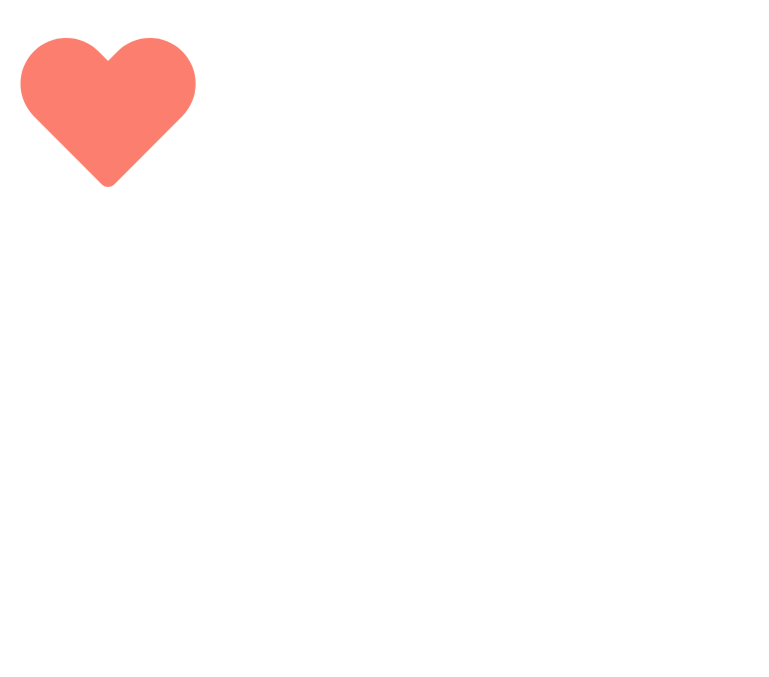
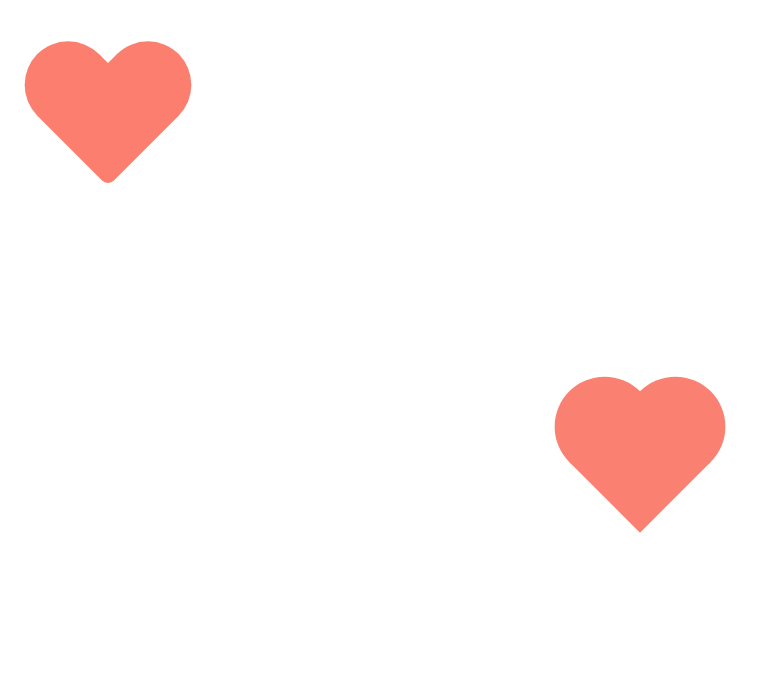
Before and after one commit to yulamz/-, a plain HTML site: page 动效开发1/属性案例体验/心跳/index.html in a window 1280 px wide. Shown: the whole page, without its empty margins (0-769 px from the left). Drawn offline with Linux system fonts and the light colour scheme.

Commit message:
feat: 新增心跳动画的实现方案

```diff
--- a/动效开发1/属性案例体验/心跳/index.html
+++ b/动效开发1/属性案例体验/心跳/index.html
@@ -8,6 +8,11 @@
   <link rel="stylesheet" href="style.css">
 </head>
 <body>
+  <!-- 方法1：在阿里巴巴图标矢量库找到♥图标也能实现一样功能 -->
   <svg t="1647568679946" class="icon" viewBox="0 0 1024 1024" version="1.1" xmlns="http://www.w3.org/2000/svg" p-id="2749" width="200" height="200"><path d="M512 896a42.666667 42.666667 0 0 1-30.293333-12.373333l-331.52-331.946667a224.426667 224.426667 0 0 1 0-315.733333 223.573333 223.573333 0 0 1 315.733333 0L512 282.026667l46.08-46.08a223.573333 223.573333 0 0 1 315.733333 0 224.426667 224.426667 0 0 1 0 315.733333l-331.52 331.946667A42.666667 42.666667 0 0 1 512 896z" p-id="2750" fill="#fb7e6e"></path></svg>
+  <!-- 方法2： -->
+  <div class='container'>
+    <div class='heart'></div>
+  </div>
 </body>
 </html>
--- a/动效开发1/属性案例体验/心跳/style.scss
+++ b/动效开发1/属性案例体验/心跳/style.scss
@@ -1,15 +1,75 @@
+// 方法1：用 svg 实现
 svg {
-  animation: heartbeat .6s infinite ease-in;
+  animation-name: heartBeat;
+  animation-duration: 1.5s;
+  animation-iteration-count: 2;
+  animation-delay: 3;
 }
 
-@keyframes heartbeat {
-  0% {
-    transform: scale(1);
+// 方法2
+.container {
+  margin: 100px auto;
+  padding: 100px;
+  position: relative;
+  transform: rotate(45deg);
+  width: 100px;
+}
+
+.circle {
+  background: salmon;
+  border-radius: 50%;
+  content: "";
+  height: 100px;
+  position: absolute;
+  width: 100px;
+}
+
+.heart {
+  background: salmon;
+  height: 100px;
+  position: relative;
+  width: 100px;
+
+  animation-name: heartBeat;
+  animation-duration: 1.5s;
+  animation-iteration-count: 2;
+  animation-delay: 3;
+
+  // :before 选择器向选定的元素前插入内容
+  &:before {
+    @extend .circle;
+    top: -50px;
   }
-  50% {
-    transform: scale(1.1);
-  }
-  100% {
-    transform: scale(1);
+
+  &:after {
+    @extend .circle;
+    left: -50px;
   }
 }
+
+
+@keyframes heartBeat {
+   0% {
+    transform: scale(none); // 指定不进行缩放
+  }
+
+  20% {
+    transform: scale(1.2);
+  }
+
+  30% {
+    transform: scale(1.05);
+  }
+
+  45% {
+    transform: scale(1.25);
+  }
+
+  50% {
+    transform: scale(none);
+  }
+
+  100% {
+    transform: scale(none);
+  }
+}
```
Also changed, not shown: 动效开发1/属性案例体验/心跳/style.css, 1 other file.
